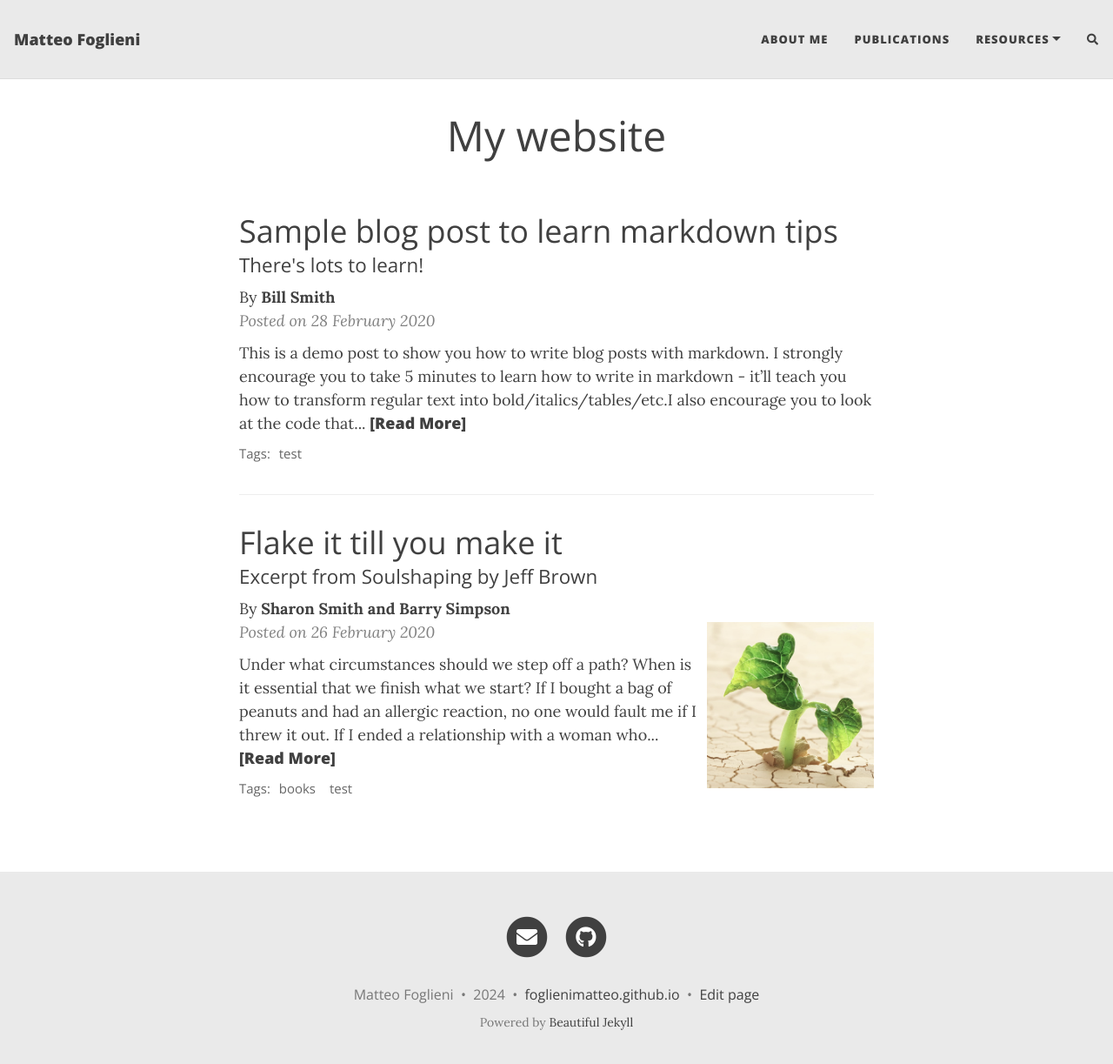
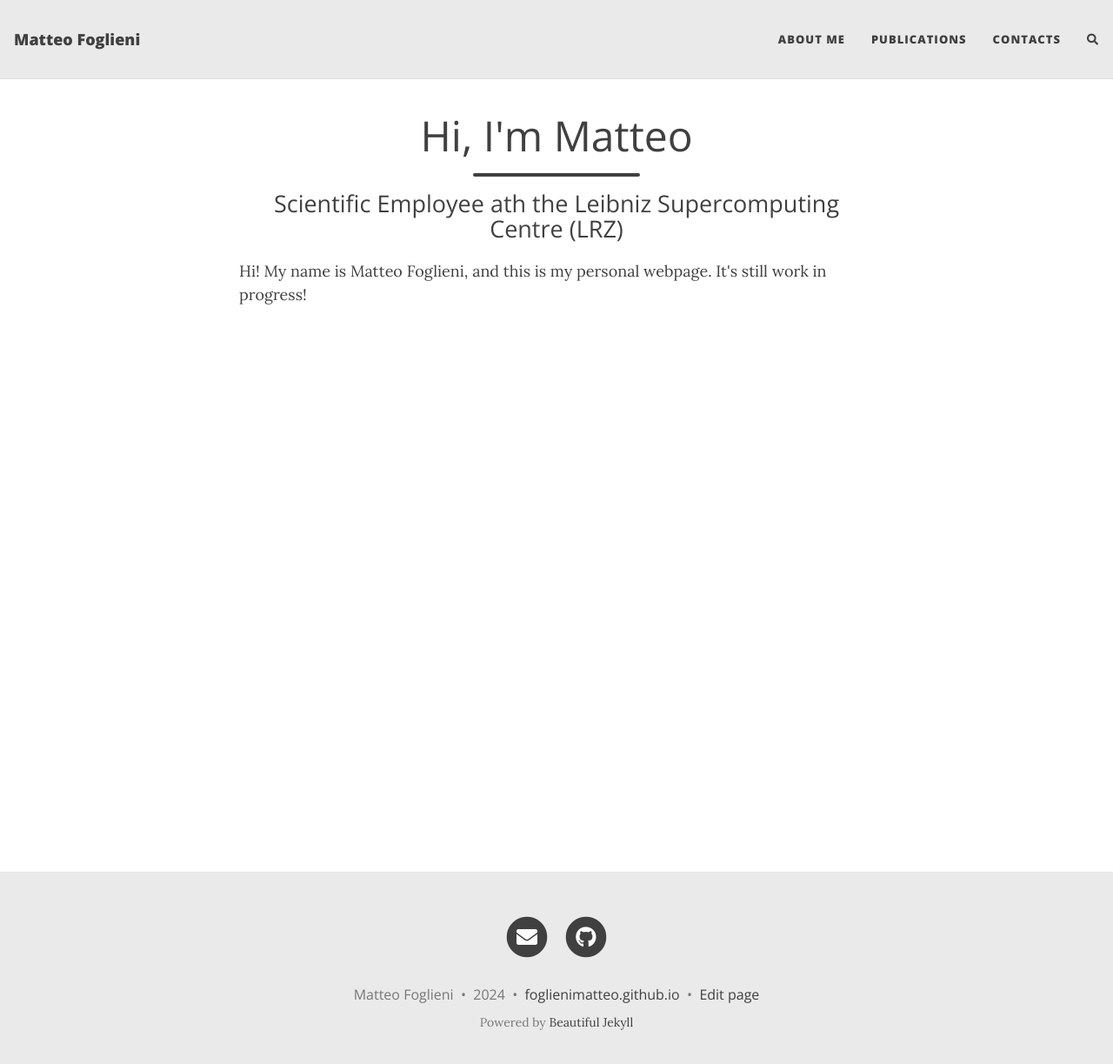
Before and after one commit to foglienimatteo/foglienimatteo.github.io, a Jekyll site: the page built from index.html, in a window 1280 px wide and 1236 px high. Shown: the top 1223 px of the window at 87% size. Built offline with Jekyll 4.4.1, drawn with Linux system fonts in a browser that asks for light colours; nearby versions of some CDN libraries; the list of posts is cut into pages by our own code; comment, search, counter and statistics services are not loaded.

Commit message:
added contacts

```diff
--- a/404.html
+++ b/404.html
@@ -9,5 +9,5 @@ permalink: /404.html
   <h1>Move along. (404 error)</h1>
   <br/>
 
-  <img src="{{ 'assets/img/404-southpark.jpg' | relative_url }}" alt="Not found" />
+  <img src="{{ 'assets/img/404-space.jpg' | relative_url }}" alt="Not found" />
 </div>
--- a/_config.yml
+++ b/_config.yml
@@ -22,9 +22,10 @@ author: Matteo Foglieni
 navbar-links:
   About Me: "aboutme"
   Publications: "publications"
-  Resources:
-    - Beautiful Jekyll: "https://beautifuljekyll.com"
-    - Learn markdown: "https://www.markdowntutorial.com/"
+  Contacts: "contacts"
+  #Resources:
+  #  - Beautiful Jekyll: "https://beautifuljekyll.com"
+  #  - Learn markdown: "https://www.markdowntutorial.com/"
 
 ################
 # --- Logo --- #
--- a/index.html
+++ b/index.html
@@ -1,4 +1,7 @@
 ---
-layout: home
-title: My website
+layout: page
+title: Hi, I'm Matteo
+subtitle: Scientific Employee ath the Leibniz Supercomputing Centre (LRZ)
 ---
+
+Hi! My name is Matteo Foglieni, and this is my personal webpage. It's still work in progress!
```
Also changed, not shown: aboutme.md (+1 -0 lines), contacts.md (added, +18 -0 lines), assets/img/404-southpark.jpg (deleted), assets/img/404-space.jpg (added), assets/img/LRZ/LRZ-2011-10-03-klein.jpg (added), assets/img/LRZ/LRZ-2011-10-03-mit-FMI-klein.jpg (added), assets/img/LRZ/LRZ_Compute_Cloud.jpeg (added), assets/img/LRZ/LRZ_Linux_Cluster.jpeg (added), assets/img/LRZ/LRZ_SuperMUC-NG.png (added), assets/img/LRZ/Moon_and_Double_Cube_small.jpg (added), assets/img/avatar-icon.png (deleted), assets/img/bgimage.png (deleted), assets/img/crepe.jpg (deleted), assets/img/path.jpg (deleted), 1 more files.
